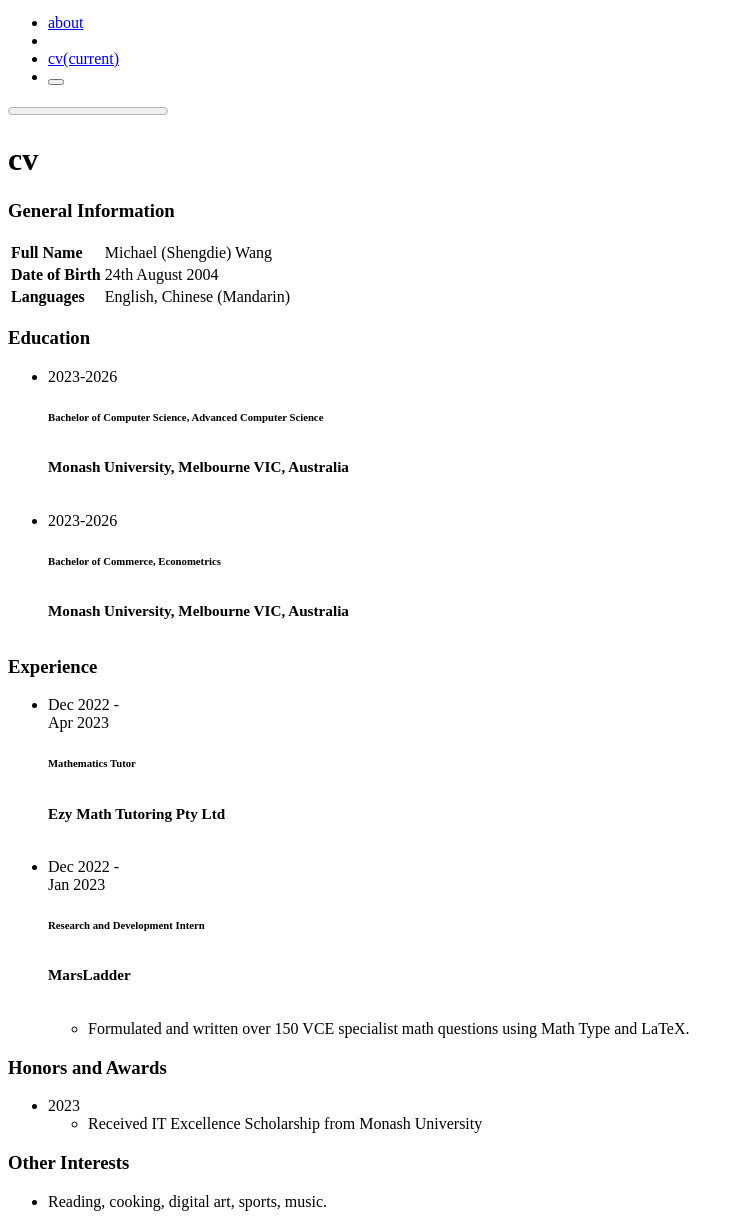
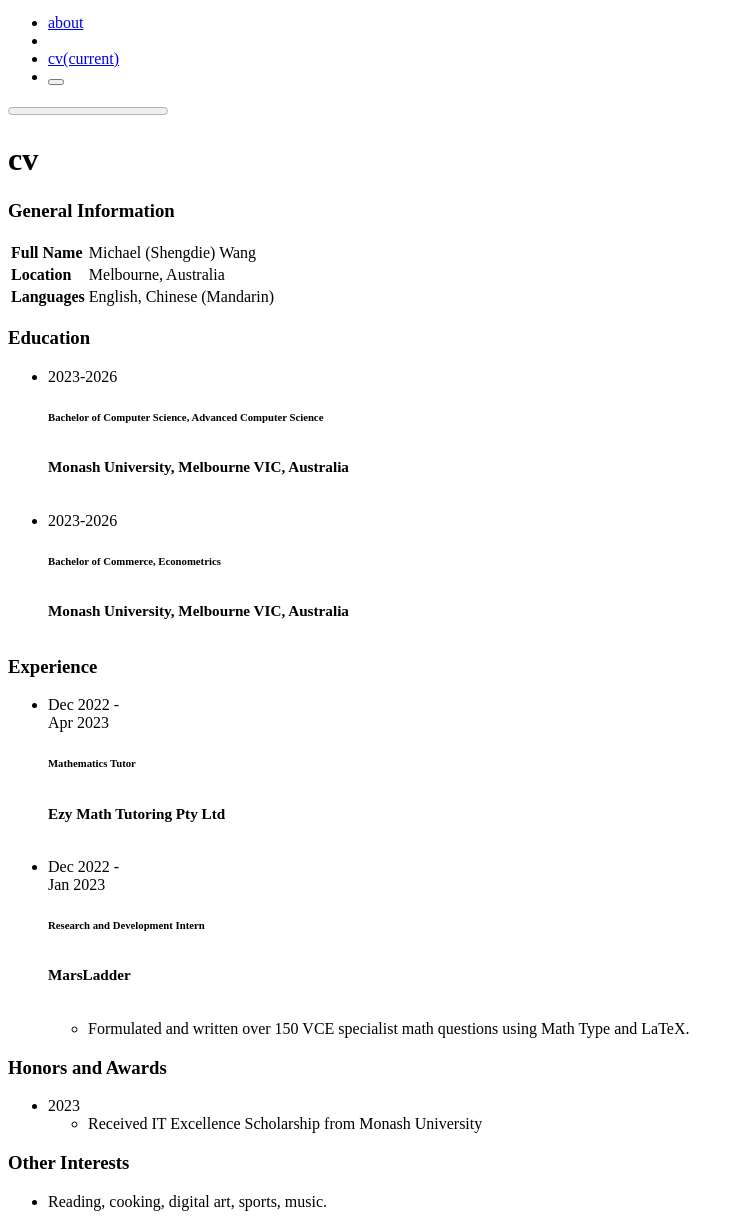
Before and after one commit to michaelwsd/michaelwsd.github.io, a Jekyll site: the page built from _pages/cv.md, in a window 1280 px wide. Shown: the part 240-1467 px from the top of the page, without its empty margins (0-744 px from the left). Built offline with Jekyll 4.4.1, drawn with Linux system fonts in a browser that asks for light colours; comment, search, counter and statistics services are not loaded.

Commit message:
Update cv.yml

```diff
--- a/_data/cv.yml
+++ b/_data/cv.yml
@@ -3,8 +3,8 @@
   contents:
     - name: Full Name
       value: Michael (Shengdie) Wang
-    - name: Date of Birth
-      value: 24th August 2004
+    - name: Location
+      value: Melbourne, Australia
     - name: Languages
       value: English, Chinese (Mandarin)
 
```
